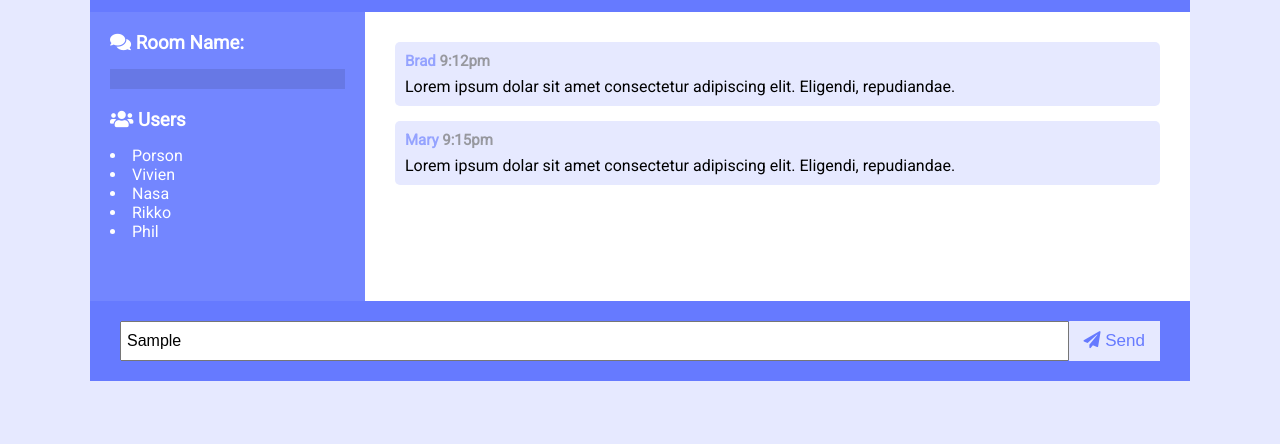
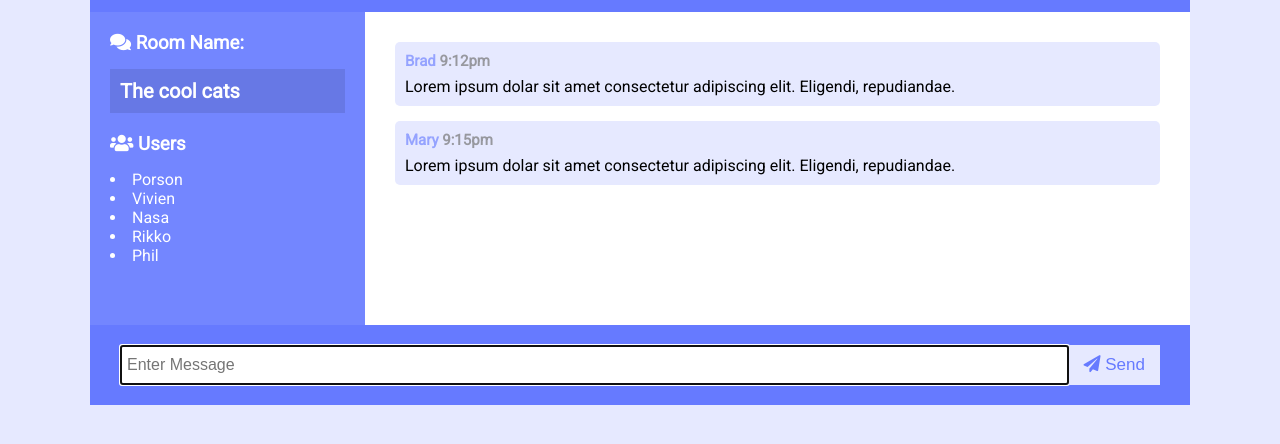
Before and after one commit to oddporson/windows-live-chatroom, a website: page public/chat.html in a window 1280 px wide. Both pictures are taken after typing "Sample" into the empty fields and a click on the button "Send". Shown: the part 86-530 px from the top of the page. Drawn offline with nearby package versions, Linux system fonts and the light colour scheme; no server answers.

Commit message:
implemented so it clears the text input after you click submit

```diff
--- a/public/chat.html
+++ b/public/chat.html
@@ -21,7 +21,7 @@
       <main class="chat-main">
         <div class="chat-sidebar">
           <h3><i class="fas fa-comments"></i> Room Name:</h3>
-          <h2 id="room-name"></h2>
+          <h2 id="room-name">The cool cats</h2>
           <h3><i class="fas fa-users"></i> Users</h3>
           <ul id="users"></ul>
             <li>Porson</li>
--- a/public/js/main.js
+++ b/public/js/main.js
@@ -1,10 +1,15 @@
 const chatForm = document.getElementById('chat-form');
+const chatMessages = document.querySelector('.chat-messages');
 
 const socket = io();
 
 // Message from server
 socket.on('message', message => {
+  console.log(message);
   outputMessage(message);
+
+  // Scroll down
+  chatMessages.scrollTop = chatMessages.scrollHeight;
 })
 
 // Message submit
@@ -16,6 +21,10 @@ chatForm.addEventListener('submit', (e) => {
 
   // Emit message to server
   socket.emit('chatMessage', msg);
+
+  // Clear inputs
+  e.target.elements.msg.value = '';
+  e.target.elements.msg.focus();
 })
 
 // Output message to DOM
```
